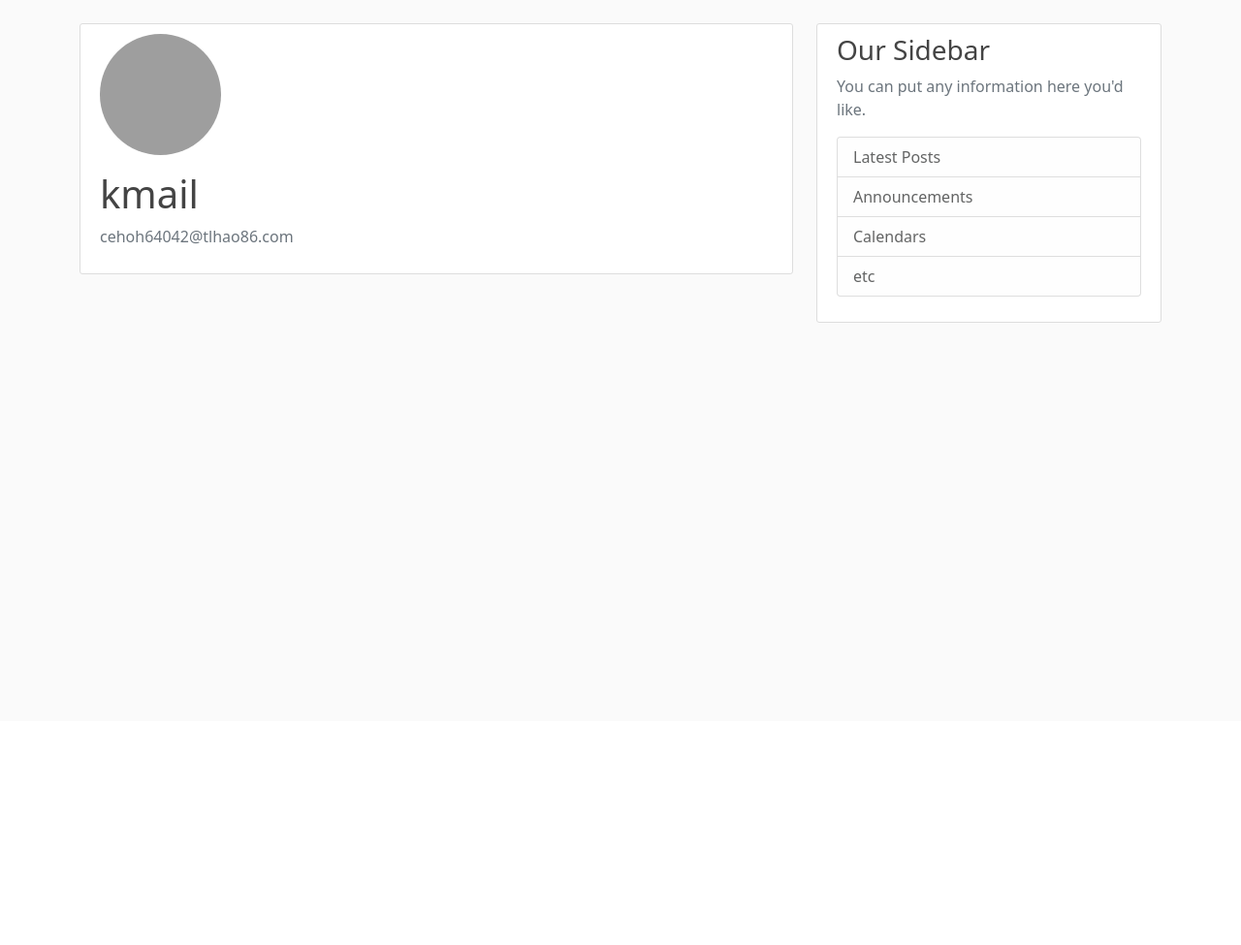
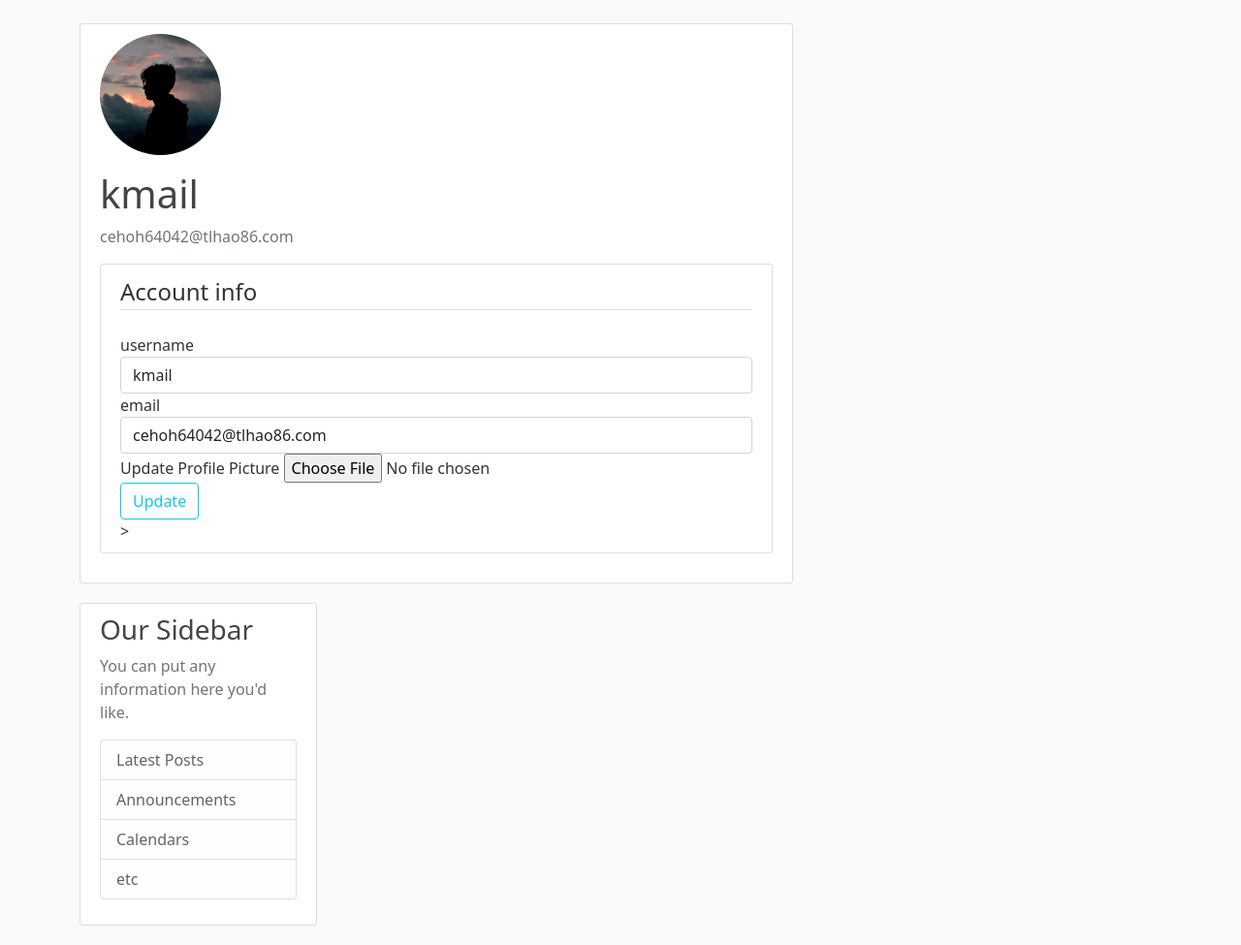
Before and after one commit to shrejansh/React-flask, a Flask app: page /account in a window 1280 px wide. Shown: the part 56-1031 px from the top of the page at 97% size. Before the commit the page ends 389 px from the top, so only its background shows below. Run offline with Flask 2, Linux system fonts and the light colour scheme; a user stored in the database is signed in; some libraries are stand-ins or nearby versions; grey boxes are pictures that could not be loaded.

Commit message:
Added ability to update user info and default profile pic

```diff
--- a/flaskblog/forms.py
+++ b/flaskblog/forms.py
@@ -1,8 +1,10 @@
 from flask_wtf import FlaskForm
+from flask_wtf.file import FileField, FileAllowed
 from wtforms import StringField, PasswordField, SubmitField, BooleanField
 from wtforms.validators import DataRequired, Length, Email, EqualTo, ValidationError
 from email_validator import validate_email, EmailNotValidError
 from flaskblog.models import User
+from flask_login import current_user
 
 class  RegistrationForm(FlaskForm):
     username=StringField('username', validators=[DataRequired(), Length(min=2,max=20)])
@@ -27,3 +29,21 @@
     password=PasswordField('Password',validators=[DataRequired()])
     remember= BooleanField('Remember Me')
     submit=SubmitField('Login')
+
+class  UpdateAccountForm(FlaskForm):
+    username=StringField('username', validators=[DataRequired(), Length(min=2,max=20)])
+    email=StringField('email', validators=[DataRequired()])
+    picture = FileField('Update Profile Picture', validators=[FileAllowed(['jpg','png'])])
+    submit=SubmitField('Update')
+
+    def validate_username(self , username):
+        if username.data != current_user.username:
+            user = User.query.filter_by(username = username.data).first()
+            if user:
+                raise ValidationError('Username taken, please use another username')
+
+    def validate_email(self , email):
+        if email.data != current_user.email:
+            user = User.query.filter_by(email = email.data).first()
+            if user:
+                raise ValidationError('emial taken, please use another emial')
--- a/flaskblog/models.py
+++ b/flaskblog/models.py
@@ -1,12 +1,13 @@
 from flaskblog import db, login_manager
 from flask_login import UserMixin
+
 
 @login_manager.user_loader
 def load_user(user_id):
    return User.query.get(int(user_id))
 
 class User(db.Model, UserMixin):
-     id= db.Column(db.Integer, primary_key=True)
+     id = db.Column(db.Integer, primary_key=True)
      username=db.Column(db.String(20), unique=True, nullable=False)
      email=db.Column(db.String(120), unique=True, nullable=False)
      image_file=db.Column(db.String(120), nullable=False, default='default.jpg')
@@ -23,6 +24,5 @@
      content=db.Column(db.Text, nullable=False)
      user_id=db.Column(db.Integer, db.ForeignKey('user.id'), nullable=False)
 
-
      def __repr__(self):
         return f"Post('{self.title}','{self.date_posted}')"
--- a/flaskblog/routes.py
+++ b/flaskblog/routes.py
@@ -1,7 +1,7 @@
 from flask import render_template,url_for, flash, redirect, request
 from flaskblog import app, db, bcrypt
 from flaskblog.models import User, Post
-from flaskblog.forms import RegistrationForm, LoginForm
+from flaskblog.forms import RegistrationForm, LoginForm , UpdateAccountForm
 from flask_login import login_user, current_user, logout_user, login_required
 
 
@@ -66,7 +66,18 @@
 
 
 
-@app.route("/account")
+@app.route("/account",methods=["GET","POST"] )
 @login_required
 def account():
-    return render_template('account.html',title='Account')
+    form = UpdateAccountForm()
+    if form.validate_on_submit():
+        current_user.username = form.username.data
+        current_user.email = form.email.data
+        db.session.commit()
+        flash('Your account has been updated!', 'success')
+        return redirect(url_for('account'))
+    elif request.method == 'GET':
+        form.username.data = current_user.username
+        form.email.data = current_user.email
+    image_file = url_for('static', filename = f'profile_pics/{current_user.image_file}' )
+    return render_template('account.html',title='Account', image_file = image_file, form = form)
--- a/flaskblog/templates/account.html
+++ b/flaskblog/templates/account.html
@@ -2,12 +2,64 @@
     {% block content %}
     <div class="content-section">
         <div class="media">
-          <img class="rounded-circle account-img" src="userimage.jpg">
+          <img class="rounded-circle account-img" src="{{ image_file }}">
           <div class="media-body">
             <h2 class="account-heading">{{current_user.username}}</h2>
             <p class="text-secondary">{{current_user.email}}</p>
           </div>
         </div>
-        <!-- FORM HERE -->
+        <div class='content-section'>
+            <form method='POST' action='' enctype="multipart/form-data">
+                {{ form.hidden_tag()}}
+                <filedset class=form-group>
+                    <legend class='border-bottom mb-4'>
+                        Account info
+                    </legend>
+                    <div class='form-group'>
+                        {{ form.username.label(class="form-control-label")}}
+
+                        {% if form.username.errors %}
+                            {{ form.username(class="form-control from-control-lg is-invalid") }}
+                            <div class="invalid-feedback">
+                                {% for error in form.username.errors %}
+                                    <span>  {{ error }} </span>
+                                {% endfor %}
+
+                            </div>
+                        {% else %}
+                            {{ form.username(class="form-control from-control-lg")}}
+                        {% endif %}
+                    </div>
+                    <div class='form-group'>
+                        {{ form.email.label(class="form-control-label")}}
+                        {% if form.email.errors %}
+                            {{ form.email(class="form-control from-control-lg is-invalid") }}
+                            <div class="invalid-feedback">
+                                {% for error in form.email.errors %}
+                                    <span>  {{ error }} </span>
+                                {% endfor %}
+
+                            </div>
+                        {% else %}
+                            {{ form.email(class="form-control from-control-lg")}}
+                        {% endif %}
+
+                    </div>
+
+                    <div class='form-group'>
+                        {{ form.picture.label()}}
+                        {{ form.picture(class="form-control-file")}}
+                        {% if form.picture.error %}
+                            {% for error in form.email.errors %}
+                                <span class="text-danger">  {{ error }} </span> </br>
+                            {% endfor %}
+
+                        {% endif %}
+                </filedset>
+                <div class='form-group'>
+                    {{ form.submit( class="btn btn-outline-info")}}
+                </div>
+            </form>
+    </div>>
       </div>
     {% endblock %}
```
Also changed, not shown: flaskblog/site.db, flaskblog/static/profile_pics/default.jpg (added).
